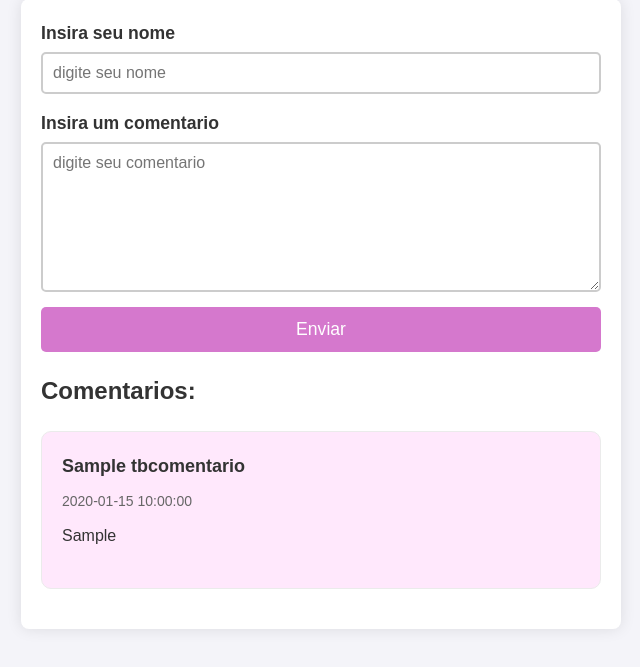
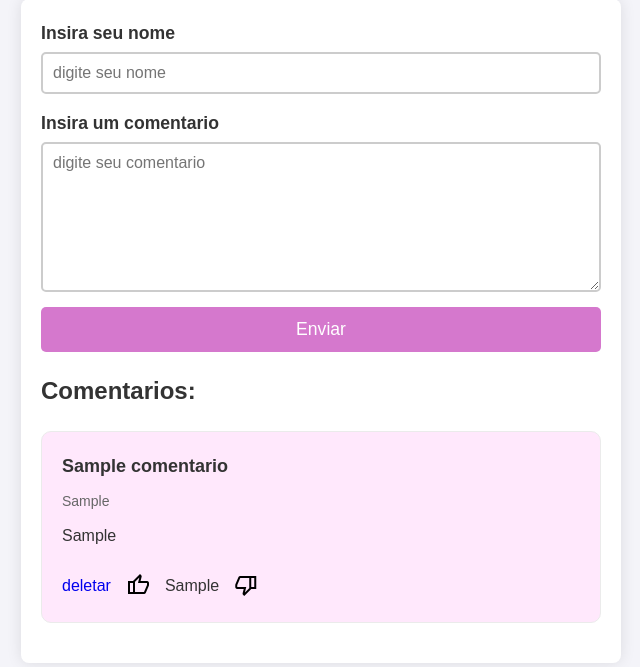
Before and after one commit to eduardavirgilio/feedback, a Flask app: page / in a window 1280 px wide. Shown: the part 100-767 px from the top of the page, without its empty margins (319-959 px from the left). Run offline with Flask 3, Linux system fonts and the light colour scheme; tables that the repository leaves empty or names only in its code hold one stand-in row (values such as "Sample post").

Commit message:
add: delete e curtidas

```diff
--- a/app.py
+++ b/app.py
@@ -31,6 +31,17 @@
 
     return redirect("/")
 
+@app.route("/delete/mensagem/<codigo>")
+def delete_mensagem(codigo):
+
+    Mensagem.deletar_mensagem(codigo)
+
+    return redirect("/")
+
+@app.route("/put/mensagem/adicionar/curtida/<codigo>")
+def adicionar_curtida(codigo):
+    return redirect ("/")
+
 #--------------------------------------------------------------------------------------------
 
 app.run(debug = True)
--- a/data/conexao.py
+++ b/data/conexao.py
@@ -7,11 +7,11 @@
         #criando a conexao
 
         conexao = mysql.connector.connect(
-            host="127.0.0.1",
+            host="10.110.131.22",
             port= 3306,
-            user="root",
-            password="root",
-            database = "dbComentarios"
+            user="3ds",
+            password="banana",
+            database = "db_feedback"
             )
 
         return conexao
--- a/model/controler_mensagem.py
+++ b/model/controler_mensagem.py
@@ -2,7 +2,7 @@
 import datetime
 
 class Mensagem:
-    def cadastrar_meensagem(usuario, mensagem):
+    def cadastrar_meensagem(usuario, mensagem, curtidas = 0):
         data_hora = datetime.datetime.today()
 
         #cadastrando as informações no banco de dados
@@ -16,15 +16,16 @@
 
         #criando o sql que sera executado
 
-        sql = """INSERT INTO tbComentarios (
+        sql = """INSERT INTO tb_comentarios (
                     nome,
-                    comentarios,
-                    data_hora)
+                    comentario,
+                    data_hora,
+                    curtidas)
 
                 VALUES (
-                    %s, %s, %s)"""
+                    %s, %s, %s, %s)"""
 
-        valores = (usuario, mensagem, data_hora)
+        valores = (usuario, mensagem, data_hora, curtidas)
 
         #executando o comando sql
         cursor.execute(sql, valores)
@@ -42,11 +43,13 @@
 
         conexao = Conexao.criar_conexao()
 
-        cursor = conexao.cursor(dictionary = True)
+        cursor = conexao.cursor(dictionary = True) #o dictionary é pra recuperar dados
 
         sql = """select nome as usuario,
-                comentarios as mensagem,
-                data_hora from tbComentarios;"""
+                comentario as mensagem,
+                cod_comentario,
+                data_hora,
+                curtidas from tb_comentarios;"""
 
 
         #executando o comando sql
@@ -60,3 +63,24 @@
         conexao.close()
 
         return resultado
+
+    def deletar_mensagem(codigo):
+        #criando a conexao
+
+        conexao = Conexao.criar_conexao()
+
+        cursor = conexao.cursor()
+
+        sql = """delete from tb_comentarios where cod_comentario = %s;
+        """
+
+        valor = (codigo,) #coloca a , pra saber que é uma tupla
+        #executando o comando sql
+        cursor.execute(sql, valor)
+
+        #comitando
+        conexao.commit()
+
+        #fecho a conexao com o banco
+        cursor.close()
+        conexao.close()
--- a/static/css/principal.css
+++ b/static/css/principal.css
@@ -111,3 +111,27 @@
     font-size: 16px;
     margin-bottom: 20px;
 }
+
+.material-symbols-outlined {
+    font-size: 24px;
+    background: transparent;
+    border: none;
+    cursor: pointer;
+    color: #000;
+    margin: 5px;
+}
+
+.material-symbols-outlined:hover {
+    color: #4caf50;
+}
+
+.comentario-botoes {
+    display: flex;
+    align-items: center;
+    gap: 10px;
+}
+
+a {
+    text-decoration: none;
+    cursor: pointer;
+}
--- a/templates/principal.html
+++ b/templates/principal.html
@@ -5,7 +5,11 @@
     <meta name="viewport" content="width=device-width, initial-scale=1.0">
     <title>Comentario</title>
 
-    <link rel="stylesheet" href="{{ url_for('static', filename = 'css/principal.css') }}">
+    <!-- Link para o arquivo CSS externo -->
+    <link rel="stylesheet" href="/static/css/principal.css">
+
+    <!-- Importação corrigida para os ícones do Google Material Symbols -->
+    <link rel="stylesheet" href="https://fonts.googleapis.com/css2?family=Material+Symbols+Outlined" />
 </head>
 <body>
 
@@ -31,9 +35,22 @@
             <div class="nome">{{mensagem.usuario}}</div>
             <div class="data">{{mensagem.data_hora}}</div>
             <div class="texto">{{mensagem.mensagem}}</div>
+
+            <div class="comentario-botoes">
+
+                <a href="/delete/mensagem/{{mensagem.cod_comentario}}" ><span class="deletar-mensagem">deletar</span></a>
+
+
+                <a href="/" class="material-symbols-outlined"> thumb_up </a> <span>{{mensagem.curtidas}}</span>
+
+                <a href="#" class="material-symbols-outlined">
+                    thumb_down
+                </a>
             </div>
 
+        </div>
         {% endfor %}
     </main>
+
 </body>
 </html>
```
Lines whose indentation alone changed are shown as unchanged.
